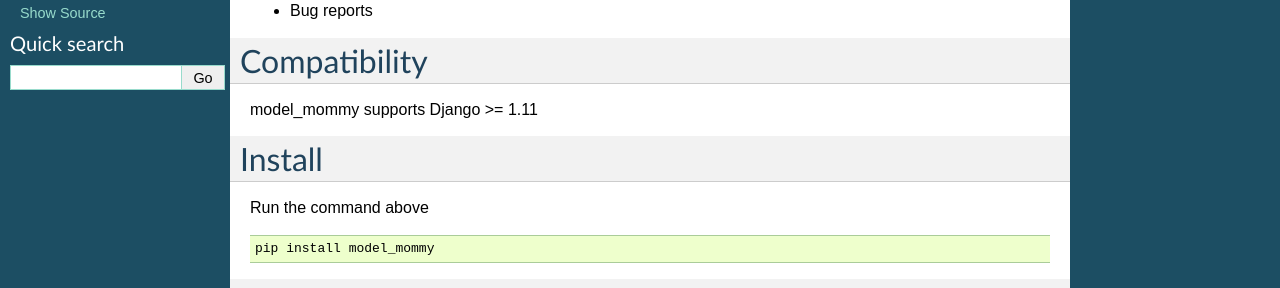
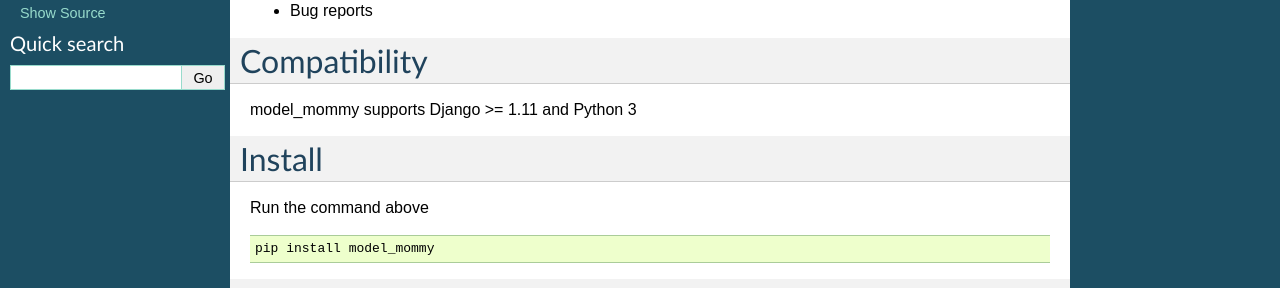
Before and after one commit to berinhard/model_mommy, a Sphinx documentation site: the page built from docs/source/index.rst, in a window 1280 px wide. Shown: the part 326-614 px from the top of the page. Built offline with Sphinx 7.4.7, drawn with Linux system fonts in a browser that asks for light colours.

Commit message:
Add Py3 disclaimer

```diff
--- a/docs/source/index.rst
+++ b/docs/source/index.rst
@@ -20,7 +20,7 @@
 Compatibility
 =============
 
-model_mommy supports Django >= 1.11
+model_mommy supports Django >= 1.11 and Python 3
 
 Install
 =======
```
